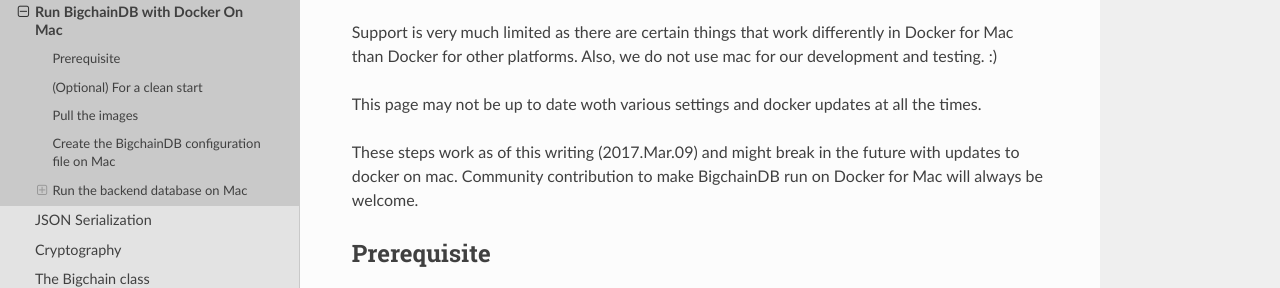
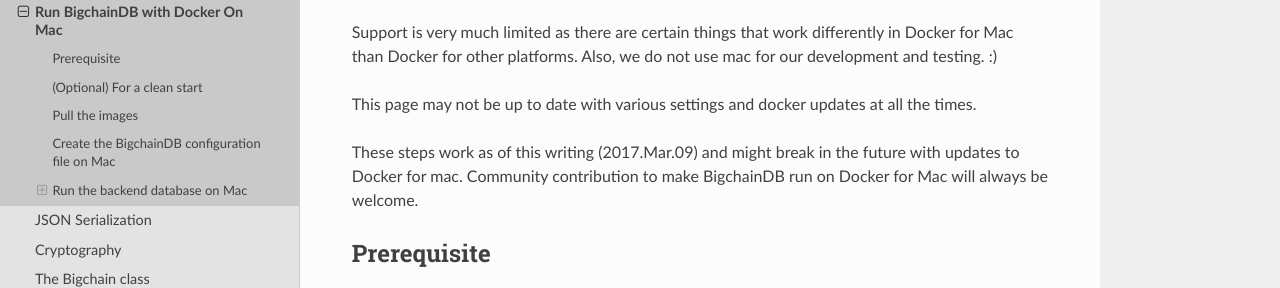
Before and after one commit to bigchaindb/bigchaindb, a Sphinx documentation site: the page built from docs/server/source/appendices/docker-on-mac.md, in a window 1280 px wide and 900 px high. Shown: the part 259-547 px from the top of the window. Built offline with Sphinx 7.4.7 and the Read the Docs theme 2.0.0, drawn with Linux system fonts in a browser that asks for light colours; pages that are not in the unit, such as notebooks, are missing from menus.

Commit message:
Typos
My keyboard has its own logic!

```diff
--- a/docs/server/source/appendices/docker-on-mac.md
+++ b/docs/server/source/appendices/docker-on-mac.md
@@ -10,11 +10,11 @@
 in Docker for Mac than Docker for other platforms.
 Also, we do not use mac for our development and testing. :)
 
-This page may not be up to date woth various settings and docker updates at
+This page may not be up to date with various settings and docker updates at
 all the times.
 
 These steps work as of this writing (2017.Mar.09) and might break in the
-future with updates to docker on mac.
+future with updates to Docker for mac.
 Community contribution to make BigchainDB run on Docker for Mac will always be
 welcome.
 
```
